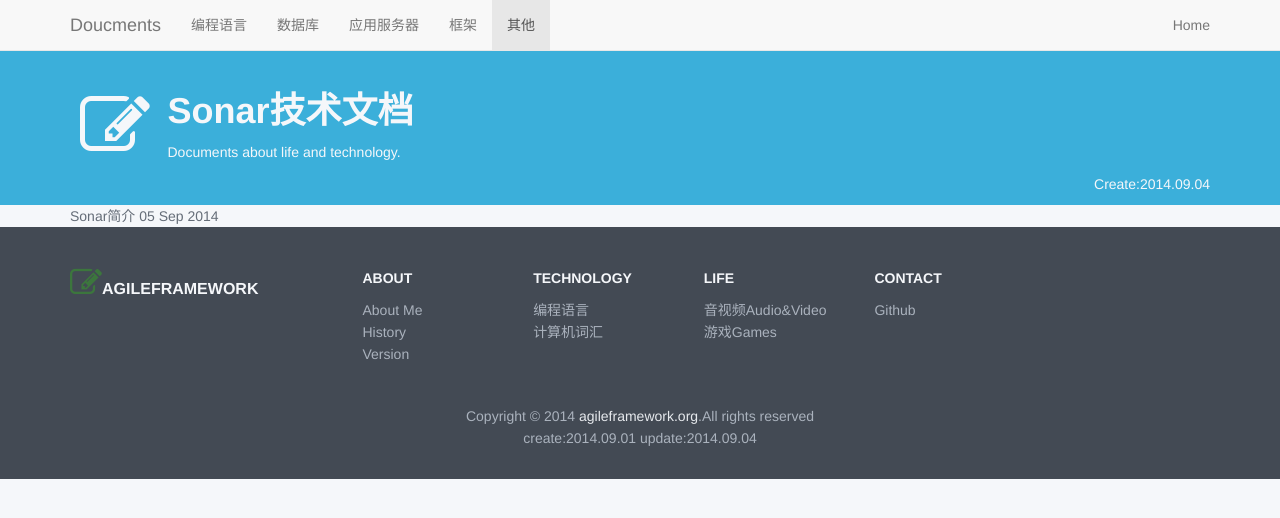
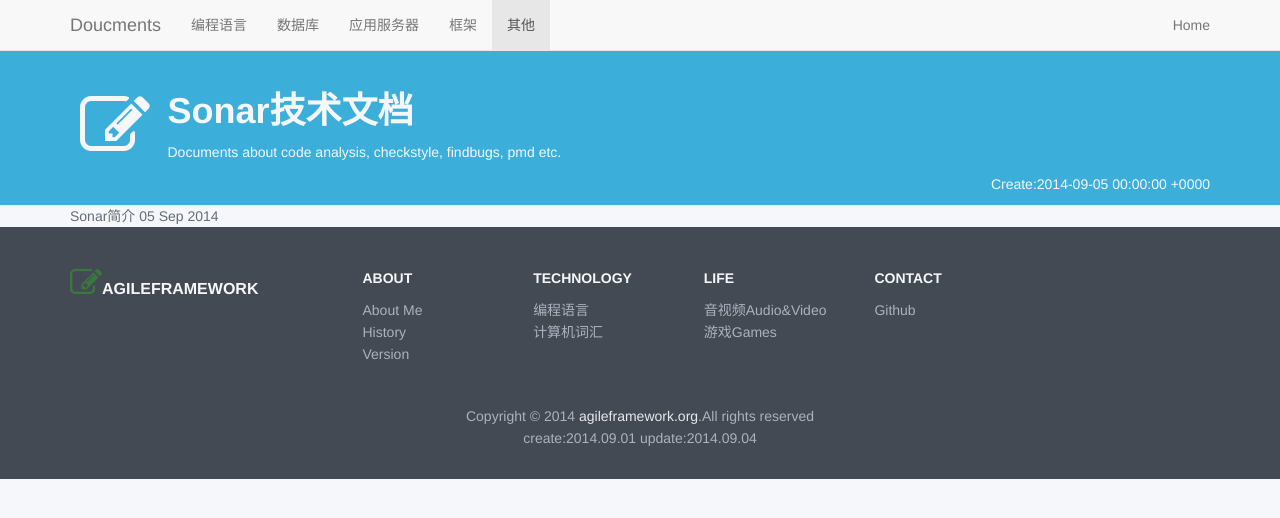
Before and after one commit to oxidyc/ikms.github.io, a Jekyll site: the page built from _posts/2014-09-05-sonar.html, in a window 1280 px wide. Shown: the top 518 px of the page. Built offline with Jekyll 4.4.1, drawn with Linux system fonts in a browser that asks for light colours; nearby versions of some CDN libraries.

Commit message:
今天到此为止

```diff
--- a/_includes/title.html
+++ b/_includes/title.html
@@ -12,8 +12,8 @@
             <div class="col-lg-1 col-md-1 col-sm-1 col-xs-2"><i class="fa fa-5x fa-edit logo"></i></div>
             <div class="col-lg-11 col-md-11 col-sm-11 col-xs-10">
                 <h1>{{page.title}}</h1>
-                <p>Documents about life and technology.</p>
-                <p class="text-right">Create:2014.09.04</p>
+                <p>{{page.desc}}</p>
+                <p class="text-right">Create:{{page.date}}</p>
             </div>
         </div>
     </div>
--- a/_posts/2014-08-25-maven.html
+++ b/_posts/2014-08-25-maven.html
@@ -1,7 +1,9 @@
 ---
 layout: post
+nav: life
+date: 2014.08.25
 title: Maven技术文档
-nav: life
+desc: Documents about life and technology.
 bgclass: bg_mint_dark
 ---
 
--- a/_posts/2014-09-05-sonar.html
+++ b/_posts/2014-09-05-sonar.html
@@ -1,7 +1,9 @@
 ---
 layout: post
+nav: technology
+date: 2014.09.05
 title: Sonar技术文档
-nav: technology
+desc: Documents about code analysis, checkstyle, findbugs, pmd etc.
 bgclass: bg_aqua_dark
 ---
 
```
Also changed, not shown: glossary.md (+3 -1 lines).
